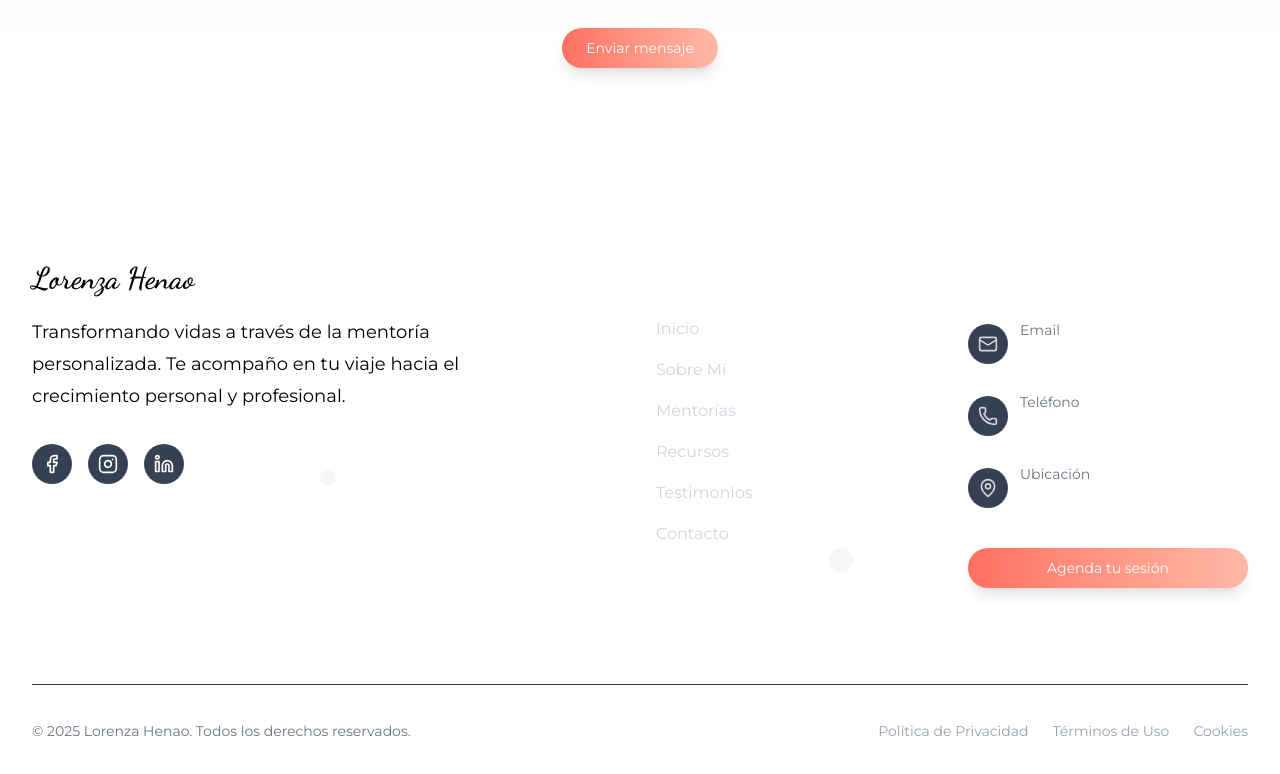
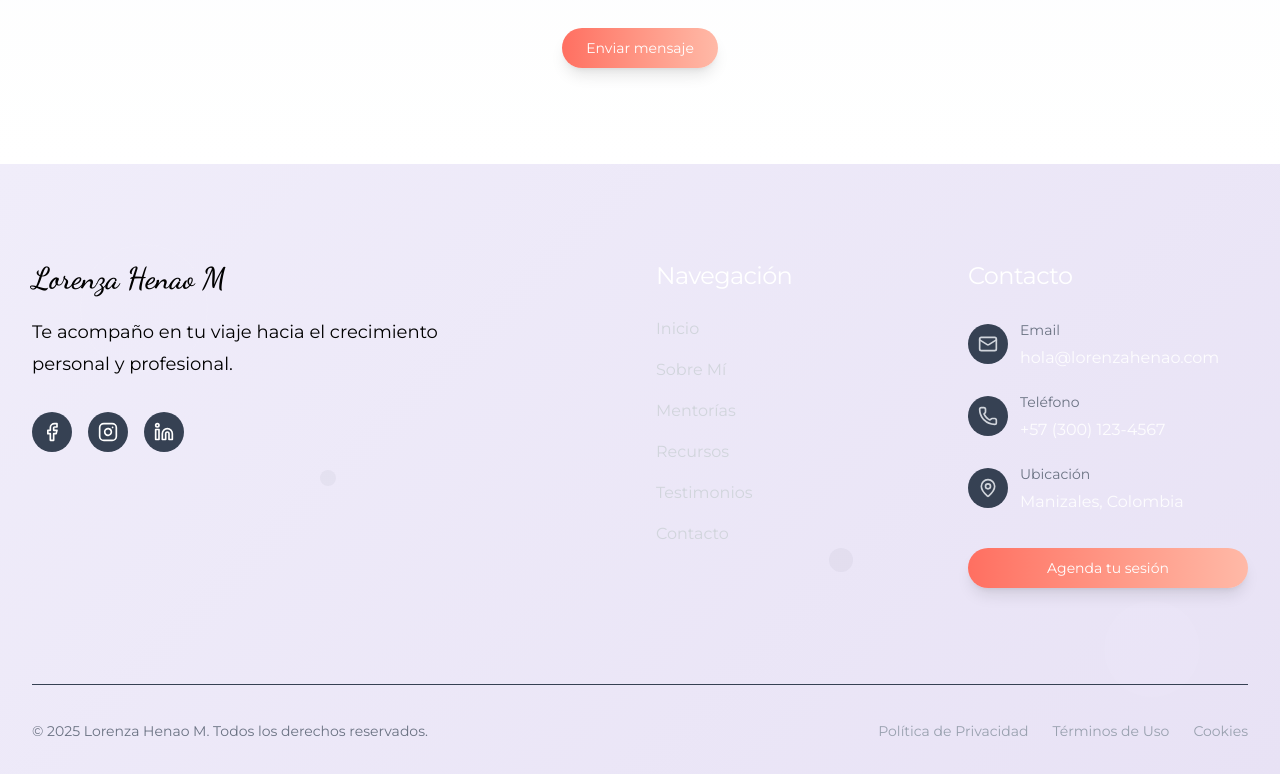
Before and after one commit to lohemu/LorenzaHenaoM, a React (Vite) app: page /#hero in a window 1280 px wide. Shown: the part 5636-6410 px from the top of the page. Built offline with nearby package versions, Linux system fonts and the light colour scheme.

Commit message:
FIX: Update Footer

```diff
--- a/src/components/organisms/Footer.jsx
+++ b/src/components/organisms/Footer.jsx
@@ -15,7 +15,7 @@ export function Footer() {
   };
 
   return (
-    <footer className="relative overflow-hidden">
+    <footer className="relative overflow-hidden bg-gradient-soft-lavender">
       {/* Elementos decorativos simples */}
       <div className="absolute inset-0 opacity-5">
         <div className="absolute top-20 left-20 w-32 h-32 border border-white rounded-full"></div>
@@ -39,7 +39,7 @@ export function Footer() {
                     color="black"
                     className="text-3xl"
                   >
-                    Lorenza Henao
+                    Lorenza Henao M
                   </Heading>
                   <Text
                     size="sm"
@@ -57,7 +57,6 @@ export function Footer() {
                 variant="relaxed"
                 className="mb-8 max-w-md"
               >
-                Transformando vidas a través de la mentoría personalizada.
                 Te acompaño en tu viaje hacia el crecimiento personal y profesional.
               </Text>
 
@@ -227,7 +226,7 @@ export function Footer() {
         {/* Footer bottom */}
         <div className="py-8 flex flex-col md:flex-row items-center justify-between gap-4">
           <Text size="sm" color="light">
-            © {currentYear} Lorenza Henao. Todos los derechos reservados.
+            © {currentYear} Lorenza Henao M. Todos los derechos reservados.
           </Text>
 
           <div className="flex items-center gap-6">
```
